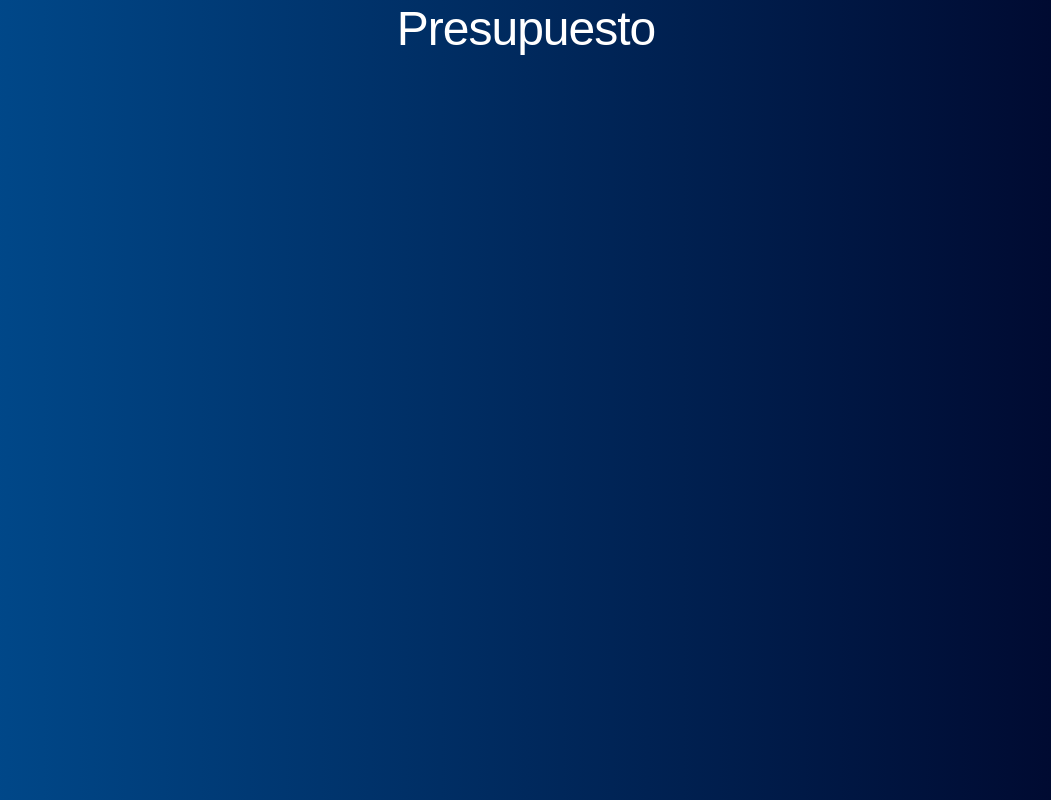
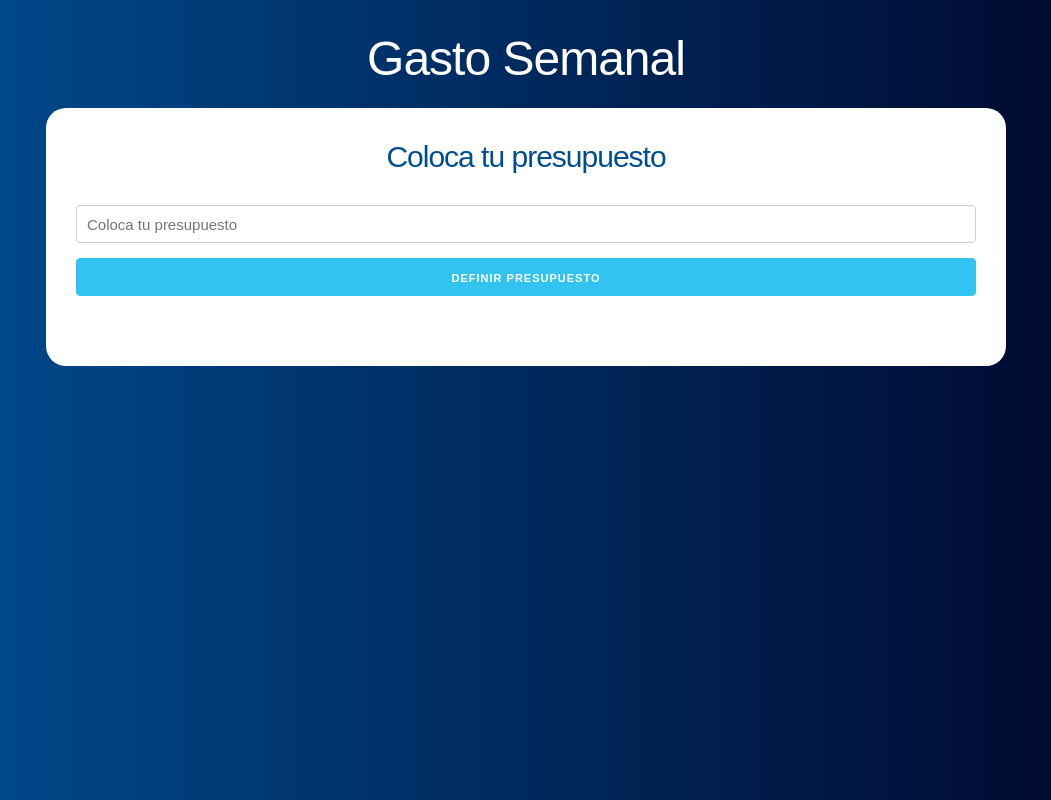
Before and after one commit to Cba-bit/presupuesto-react, a React (Create React App) app: page / in a window 1280 px wide. Shown: the whole page, without its empty margins (114-1165 px from the left). Built offline with nearby package versions, Linux system fonts and the light colour scheme.

Commit message:
creando el componente para preguntar al usuario el presupuesto

```diff
--- a/src/App.js
+++ b/src/App.js
@@ -1,5 +1,16 @@
+import Pregunta from './components/Pregunta';
 function App() {
-    return <h1>Presupuesto</h1>;
+    return (
+        <div className='container'>
+            <header>
+                <h1>Gasto Semanal</h1>
+
+                <div className='contenido-principal contenido'>
+                    <Pregunta />
+                </div>
+            </header>
+        </div>
+    );
 }
 
 export default App;
--- /dev/null
+++ b/src/components/Pregunta.js
@@ -0,0 +1,25 @@
+import React, { Fragment } from 'react';
+
+const Pregunta = () => {
+    return (
+        <Fragment>
+            <h2>Coloca tu presupuesto</h2>
+
+            <form>
+                <input
+                    type='number'
+                    className='u-full-width'
+                    placeholder='Coloca tu presupuesto'
+                />
+
+                <input
+                    type='submit'
+                    className='button-primary u-full-width'
+                    value='Definir presupuesto'
+                />
+            </form>
+        </Fragment>
+    );
+};
+
+export default Pregunta;
```
Also changed, not shown: 1 other file (tests, documents, lock files or other folders).
